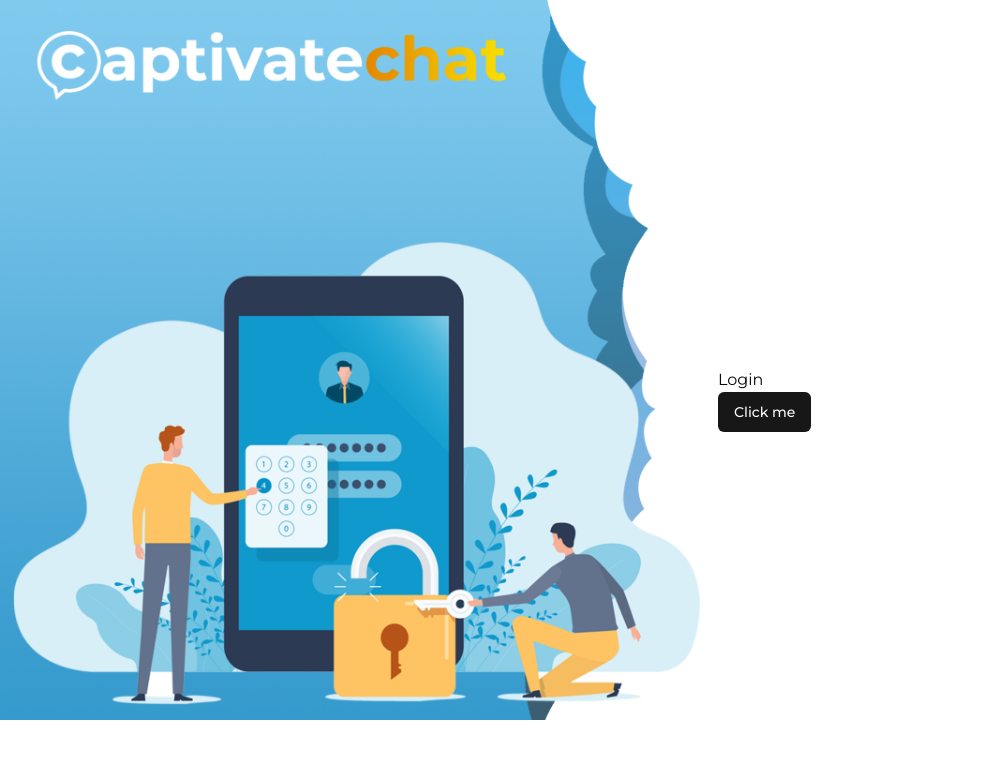
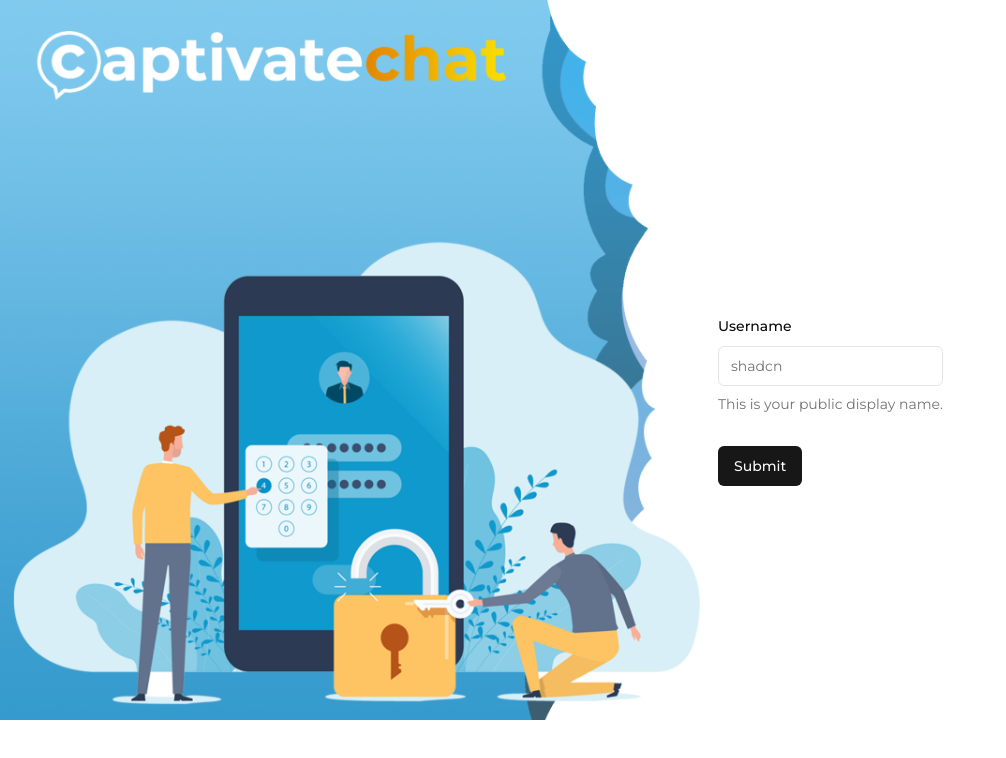
Before and after one commit to leonard-captivatechat/cc-frontend-v2, a Next.js app: page /login in a window 1280 px wide. Shown: the top 758 px of the page, without its empty margins (0-1006 px from the left). Built offline with nearby package versions, Linux system fonts and the light colour scheme.

Commit message:
✨ Shadcn form and input

```diff
--- a/package.json
+++ b/package.json
@@ -9,6 +9,8 @@
     "lint": "next lint"
   },
   "dependencies": {
+    "@hookform/resolvers": "^3.3.2",
+    "@radix-ui/react-label": "^2.0.2",
     "@radix-ui/react-slot": "^1.0.2",
     "class-variance-authority": "^0.7.0",
     "clsx": "^2.0.0",
@@ -16,8 +18,10 @@
     "next": "13.5.6",
     "react": "^18",
     "react-dom": "^18",
+    "react-hook-form": "^7.48.2",
     "tailwind-merge": "^2.0.0",
-    "tailwindcss-animate": "^1.0.7"
+    "tailwindcss-animate": "^1.0.7",
+    "zod": "^3.22.4"
   },
   "devDependencies": {
     "@types/node": "^20",
--- a/src/app/(auth)/login/page.tsx
+++ b/src/app/(auth)/login/page.tsx
@@ -1,10 +1,64 @@
+'use client'
+
+import { zodResolver } from '@hookform/resolvers/zod'
+import { useForm } from 'react-hook-form'
+import * as z from 'zod'
+
 import { Button } from '@/components/ui/button'
+import {
+  Form,
+  FormControl,
+  FormDescription,
+  FormField,
+  FormItem,
+  FormLabel,
+  FormMessage,
+} from '@/components/ui/form'
+import { Input } from '@/components/ui/input'
+
+const formSchema = z.object({
+  username: z.string().min(2, {
+    message: 'Username must be at least 2 characters.',
+  }),
+})
 
 export default function Login() {
+  // 1. Define your form.
+  const form = useForm<z.infer<typeof formSchema>>({
+    resolver: zodResolver(formSchema),
+    defaultValues: {
+      username: '',
+    },
+  })
+
+  // 2. Define a submit handler.
+  function onSubmit(values: z.infer<typeof formSchema>) {
+    // Do something with the form values.
+    // ✅ This will be type-safe and validated.
+    console.log(values)
+  }
+
   return (
-    <div>
-      <h1>Login</h1>
-      <Button variant="default">Click me</Button>
-    </div>
+    <Form {...form}>
+      <form onSubmit={form.handleSubmit(onSubmit)} className="space-y-8">
+        <FormField
+          control={form.control}
+          name="username"
+          render={({ field }) => (
+            <FormItem>
+              <FormLabel>Username</FormLabel>
+              <FormControl>
+                <Input placeholder="shadcn" {...field} />
+              </FormControl>
+              <FormDescription>
+                This is your public display name.
+              </FormDescription>
+              <FormMessage />
+            </FormItem>
+          )}
+        />
+        <Button type="submit">Submit</Button>
+      </form>
+    </Form>
   )
 }
--- a/src/app/layout.tsx
+++ b/src/app/layout.tsx
@@ -19,7 +19,7 @@
   children: React.ReactNode
 }) {
   return (
-    <html lang="en">
+    <html lang="en" suppressHydrationWarning>
       <body
         className={cn(
           'min-h-screen bg-background font-sans antialiased',
--- /dev/null
+++ b/src/components/ui/form.tsx
@@ -0,0 +1,176 @@
+import * as React from "react"
+import * as LabelPrimitive from "@radix-ui/react-label"
+import { Slot } from "@radix-ui/react-slot"
+import {
+  Controller,
+  ControllerProps,
+  FieldPath,
+  FieldValues,
+  FormProvider,
+  useFormContext,
+} from "react-hook-form"
+
+import { cn } from "@/lib/utils"
+import { Label } from "@/components/ui/label"
+
+const Form = FormProvider
+
+type FormFieldContextValue<
+  TFieldValues extends FieldValues = FieldValues,
+  TName extends FieldPath<TFieldValues> = FieldPath<TFieldValues>
+> = {
+  name: TName
+}
+
+const FormFieldContext = React.createContext<FormFieldContextValue>(
+  {} as FormFieldContextValue
+)
+
+const FormField = <
+  TFieldValues extends FieldValues = FieldValues,
+  TName extends FieldPath<TFieldValues> = FieldPath<TFieldValues>
+>({
+  ...props
+}: ControllerProps<TFieldValues, TName>) => {
+  return (
+    <FormFieldContext.Provider value={{ name: props.name }}>
+      <Controller {...props} />
+    </FormFieldContext.Provider>
+  )
+}
+
+const useFormField = () => {
+  const fieldContext = React.useContext(FormFieldContext)
+  const itemContext = React.useContext(FormItemContext)
+  const { getFieldState, formState } = useFormContext()
+
+  const fieldState = getFieldState(fieldContext.name, formState)
+
+  if (!fieldContext) {
+    throw new Error("useFormField should be used within <FormField>")
+  }
+
+  const { id } = itemContext
+
+  return {
+    id,
+    name: fieldContext.name,
+    formItemId: `${id}-form-item`,
+    formDescriptionId: `${id}-form-item-description`,
+    formMessageId: `${id}-form-item-message`,
+    ...fieldState,
+  }
+}
+
+type FormItemContextValue = {
+  id: string
+}
+
+const FormItemContext = React.createContext<FormItemContextValue>(
+  {} as FormItemContextValue
+)
+
+const FormItem = React.forwardRef<
+  HTMLDivElement,
+  React.HTMLAttributes<HTMLDivElement>
+>(({ className, ...props }, ref) => {
+  const id = React.useId()
+
+  return (
+    <FormItemContext.Provider value={{ id }}>
+      <div ref={ref} className={cn("space-y-2", className)} {...props} />
+    </FormItemContext.Provider>
+  )
+})
+FormItem.displayName = "FormItem"
+
+const FormLabel = React.forwardRef<
+  React.ElementRef<typeof LabelPrimitive.Root>,
+  React.ComponentPropsWithoutRef<typeof LabelPrimitive.Root>
+>(({ className, ...props }, ref) => {
+  const { error, formItemId } = useFormField()
+
+  return (
+    <Label
+      ref={ref}
+      className={cn(error && "text-destructive", className)}
+      htmlFor={formItemId}
+      {...props}
+    />
+  )
+})
+FormLabel.displayName = "FormLabel"
+
+const FormControl = React.forwardRef<
+  React.ElementRef<typeof Slot>,
+  React.ComponentPropsWithoutRef<typeof Slot>
+>(({ ...props }, ref) => {
+  const { error, formItemId, formDescriptionId, formMessageId } = useFormField()
+
+  return (
+    <Slot
+      ref={ref}
+      id={formItemId}
+      aria-describedby={
+        !error
+          ? `${formDescriptionId}`
+          : `${formDescriptionId} ${formMessageId}`
+      }
+      aria-invalid={!!error}
+      {...props}
+    />
+  )
+})
+FormControl.displayName = "FormControl"
+
+const FormDescription = React.forwardRef<
+  HTMLParagraphElement,
+  React.HTMLAttributes<HTMLParagraphElement>
+>(({ className, ...props }, ref) => {
+  const { formDescriptionId } = useFormField()
+
+  return (
+    <p
+      ref={ref}
+      id={formDescriptionId}
+      className={cn("text-sm text-muted-foreground", className)}
+      {...props}
+    />
+  )
+})
+FormDescription.displayName = "FormDescription"
+
+const FormMessage = React.forwardRef<
+  HTMLParagraphElement,
+  React.HTMLAttributes<HTMLParagraphElement>
+>(({ className, children, ...props }, ref) => {
+  const { error, formMessageId } = useFormField()
+  const body = error ? String(error?.message) : children
+
+  if (!body) {
+    return null
+  }
+
+  return (
+    <p
+      ref={ref}
+      id={formMessageId}
+      className={cn("text-sm font-medium text-destructive", className)}
+      {...props}
+    >
+      {body}
+    </p>
+  )
+})
+FormMessage.displayName = "FormMessage"
+
+export {
+  useFormField,
+  Form,
+  FormItem,
+  FormLabel,
+  FormControl,
+  FormDescription,
+  FormMessage,
+  FormField,
+}
--- /dev/null
+++ b/src/components/ui/input.tsx
@@ -0,0 +1,25 @@
+import * as React from "react"
+
+import { cn } from "@/lib/utils"
+
+export interface InputProps
+  extends React.InputHTMLAttributes<HTMLInputElement> {}
+
+const Input = React.forwardRef<HTMLInputElement, InputProps>(
+  ({ className, type, ...props }, ref) => {
+    return (
+      <input
+        type={type}
+        className={cn(
+          "flex h-10 w-full rounded-md border border-input bg-background px-3 py-2 text-sm ring-offset-background file:border-0 file:bg-transparent file:text-sm file:font-medium placeholder:text-muted-foreground focus-visible:outline-none focus-visible:ring-2 focus-visible:ring-ring focus-visible:ring-offset-2 disabled:cursor-not-allowed disabled:opacity-50",
+          className
+        )}
+        ref={ref}
+        {...props}
+      />
+    )
+  }
+)
+Input.displayName = "Input"
+
+export { Input }
--- /dev/null
+++ b/src/components/ui/label.tsx
@@ -0,0 +1,26 @@
+"use client"
+
+import * as React from "react"
+import * as LabelPrimitive from "@radix-ui/react-label"
+import { cva, type VariantProps } from "class-variance-authority"
+
+import { cn } from "@/lib/utils"
+
+const labelVariants = cva(
+  "text-sm font-medium leading-none peer-disabled:cursor-not-allowed peer-disabled:opacity-70"
+)
+
+const Label = React.forwardRef<
+  React.ElementRef<typeof LabelPrimitive.Root>,
+  React.ComponentPropsWithoutRef<typeof LabelPrimitive.Root> &
+    VariantProps<typeof labelVariants>
+>(({ className, ...props }, ref) => (
+  <LabelPrimitive.Root
+    ref={ref}
+    className={cn(labelVariants(), className)}
+    {...props}
+  />
+))
+Label.displayName = LabelPrimitive.Root.displayName
+
+export { Label }
```
Also changed, not shown: 1 other file (tests, documents, lock files or other folders).
